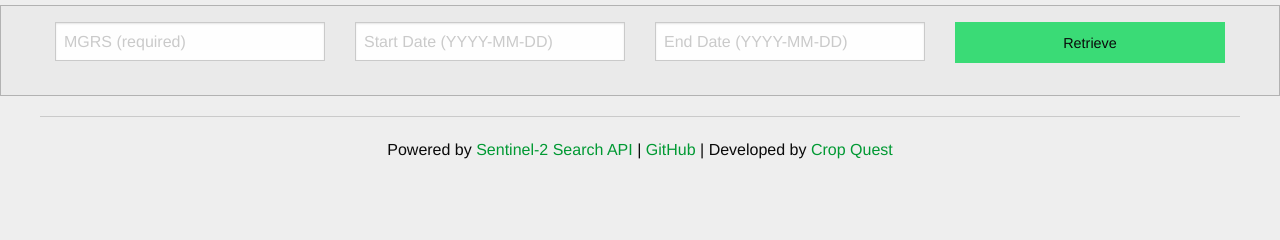
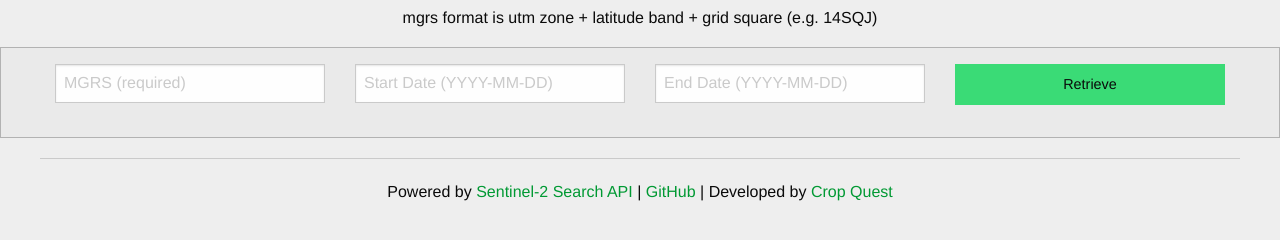
Before and after one commit to brycejohnston/sentinel2-search-viewer, a plain HTML site: page index.html in a window 1280 px wide. Shown: the part 106-346 px from the top of the page. Drawn offline with Linux system fonts and the light colour scheme.

Commit message:
Add mgrs format info above form

```diff
--- a/index.html
+++ b/index.html
@@ -10,6 +10,7 @@
   <body>
     <div class="container" id="app">
       <h3 class="text-center">Sentinel-2 MGRS Tile Viewer</h3>
+      <p class="text-center">mgrs format is utm zone + latitude band + grid square (e.g. 14SQJ)</p>
       <section class="callout secondary">
         <form>
           <div class="row">
```
Also changed, not shown: 1 other file.
